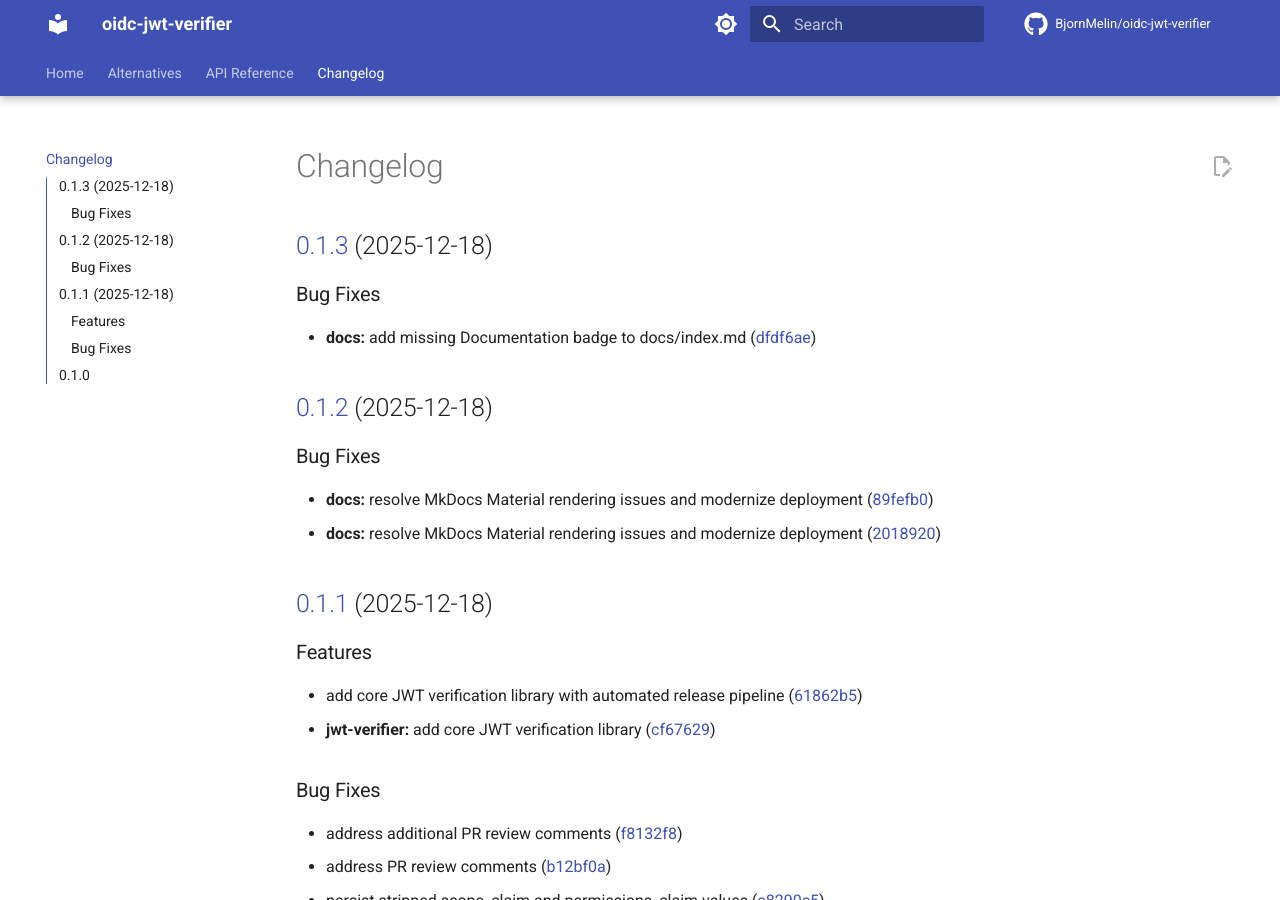
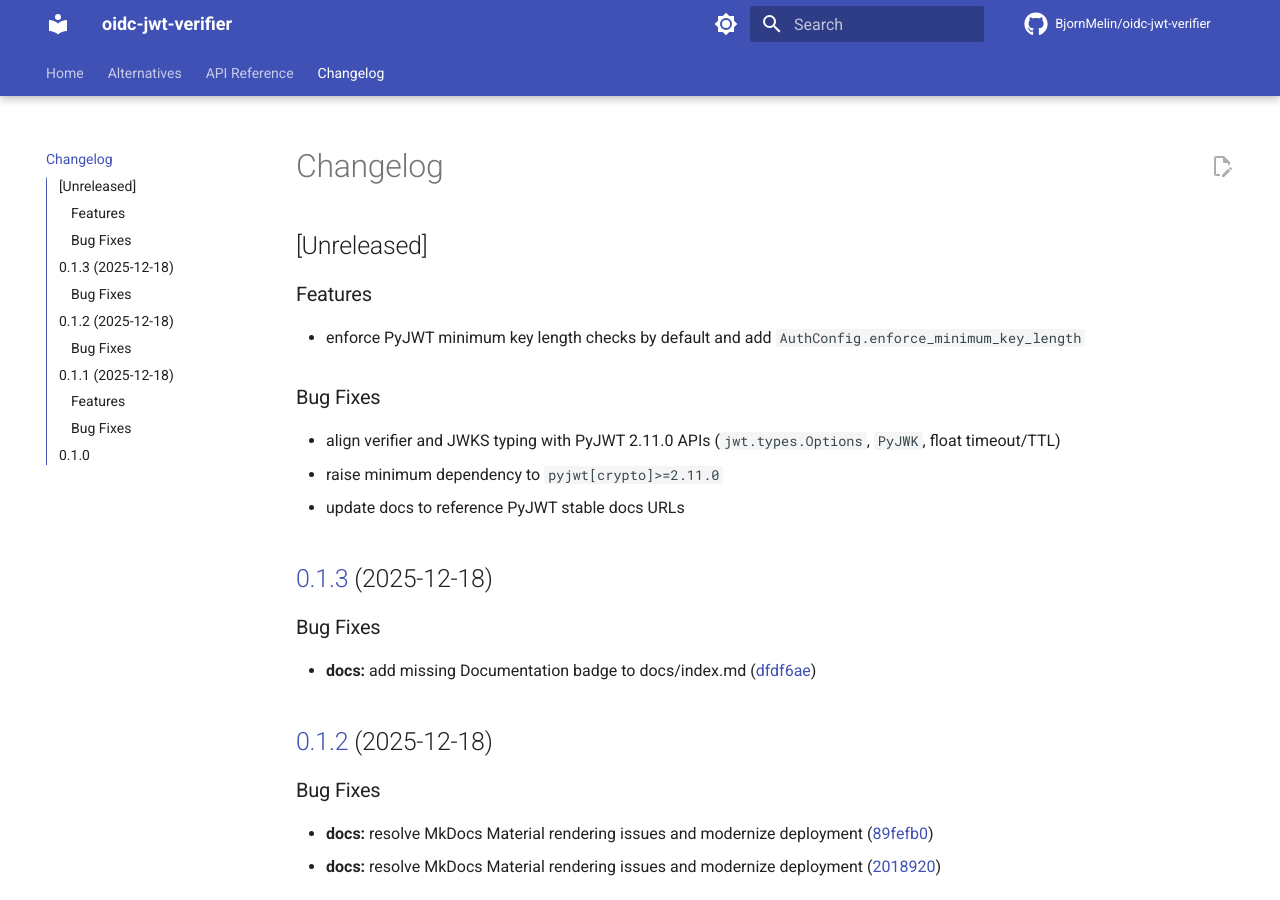
Before and after one commit to BjornMelin/oidc-jwt-verifier, an MkDocs documentation site: the page built from docs/changelog.md, in a window 1280 px wide and 900 px high. Built offline with MkDocs 1.6.1 and Material for MkDocs 9.7.7, drawn with Linux system fonts in a browser that asks for light colours; comment, search, counter and statistics services are not loaded.

Commit message:
docs: update PyJWT references and upgrade notes

```diff
--- a/CHANGELOG.md
+++ b/CHANGELOG.md
@@ -1,4 +1,16 @@
 # Changelog
+
+## [Unreleased]
+
+### Features
+
+* enforce PyJWT minimum key length checks by default and add `AuthConfig.enforce_minimum_key_length`
+
+### Bug Fixes
+
+* align verifier and JWKS typing with PyJWT 2.11.0 APIs (`jwt.types.Options`, `PyJWK`, float timeout/TTL)
+* raise minimum dependency to `pyjwt[crypto]>=2.11.0`
+* update docs to reference PyJWT stable docs URLs
 
 ## [0.1.3](https://github.com/BjornMelin/oidc-jwt-verifier/compare/v0.1.2...v0.1.3) (2025-12-18)
 
```
Also changed, not shown: README.md (+2 -1 lines), docs/alternatives.md (+2 -1 lines), docs/index.md (+2 -1 lines).
